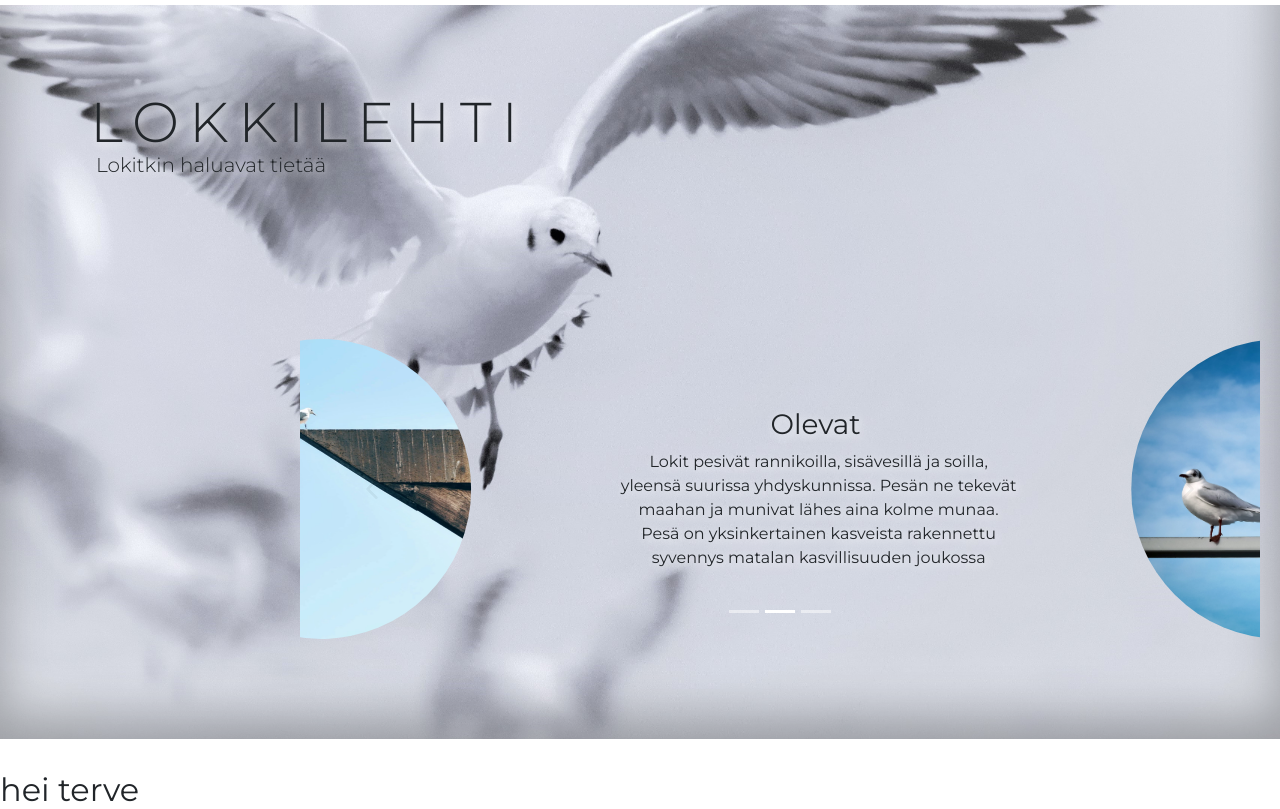
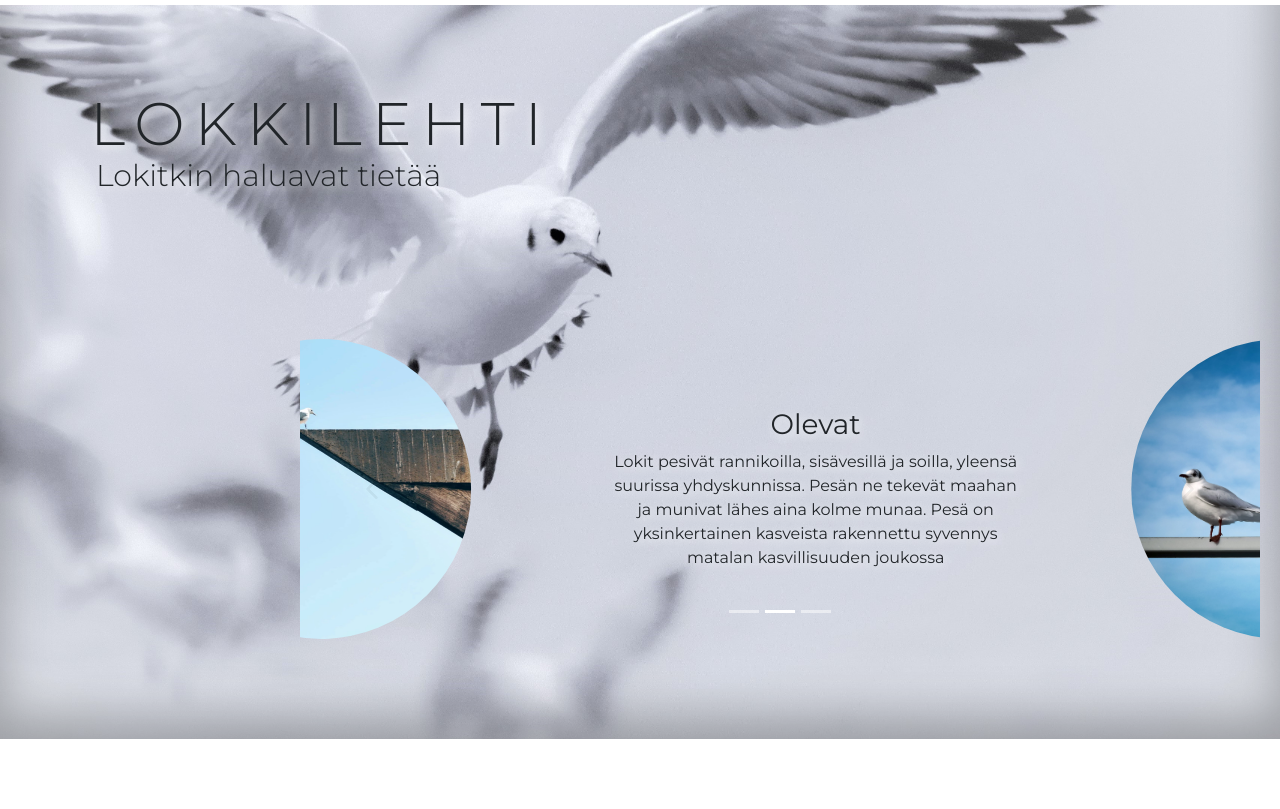
Before and after one commit to Kastlej/Lokkilehti, a plain HTML site: page index.html in a window 1280 px wide. Shown: the part 61-870 px from the top of the page. After the commit the page ends 800 px from the top, so only its background shows below. Drawn offline with Linux system fonts and the light colour scheme.

Commit message:
resize meta tag

```diff
--- a/assets/css/style.css
+++ b/assets/css/style.css
@@ -19,10 +19,12 @@ h5	{
 
 #header h1	{
 	line-height: 70%;
+	font-size: 60px;
 }
 
-#header p{
+#header .lead{
 	padding-left: 6px;
+	font-size: 30px
 }
 
 .karuselli-teksti p	{
--- a/index.html
+++ b/index.html
@@ -1,6 +1,7 @@
 <!DOCTYPE html>
 <html>
 <head>
+	<meta name="viewport" content="width=device-width, initial-scale=1">
 	<title>Lokkilehti</title>
 	<link href="https://fonts.googleapis.com/css?family=Montserrat:300,400,700" rel="stylesheet">
 	<link rel="stylesheet" type="text/css" href="assets/css/lib/bootstrap.min.css">
@@ -119,9 +120,6 @@
 			</div>
 		</div>
 	</div>
-
-	<h2>hei terve</h2>
-
 </div>
 
 
```
